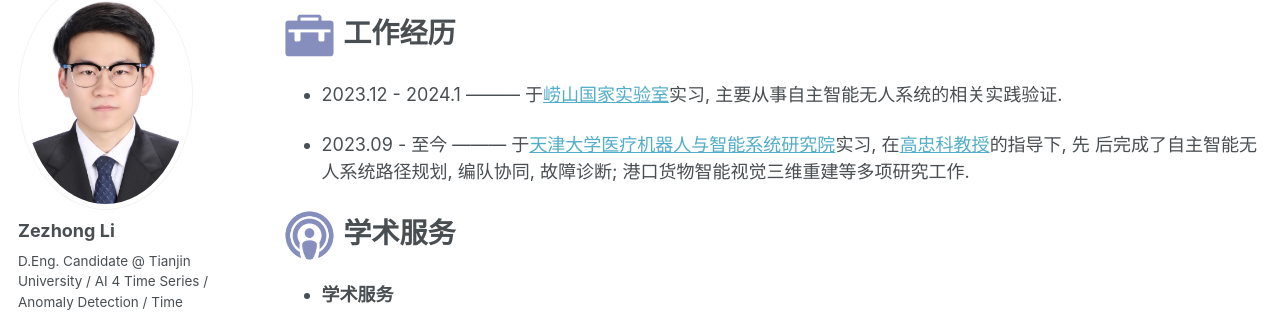
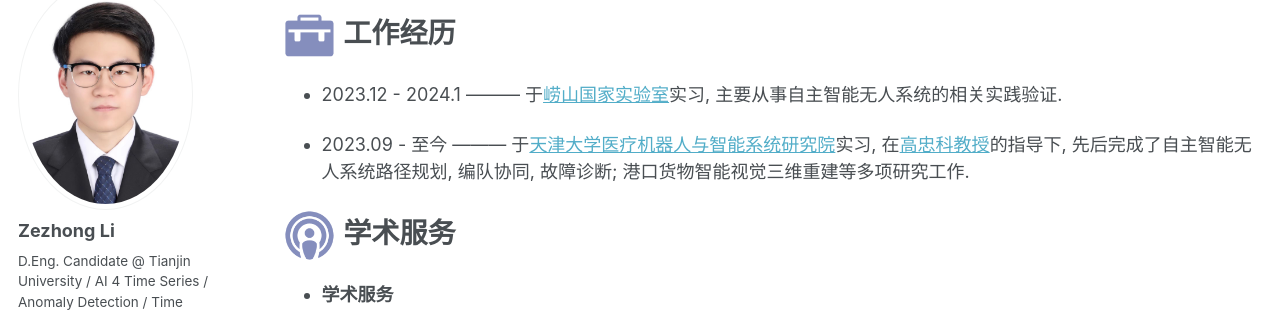
Before and after one commit to lzz19980125/lzz19980125.github.io, a Jekyll site: the page built from _pages/chinese.md, in a window 1280 px wide and 900 px high, scrolled down 2059 px. Shown: the part 126-440 px from the top of the window. Built offline with Jekyll 4.4.1, drawn with Linux system fonts in a browser that asks for light colours; some web fonts are replaced.

```diff
--- a/_pages/chinese.md
+++ b/_pages/chinese.md
@@ -66,8 +66,7 @@ Utilizing an Innovative Transformer-Based Model**", Journal of Marine Science an
 
 - 2023.12 - 2024.1 --------- 于[崂山国家实验室](https://www.lsnl.cn/)实习, 主要从事自主智能无人系统的相关实践验证.
 
-- 2023.09 -  至今  --------- 于[天津大学医疗机器人与智能系统研究院](https://imris.tju.edu.cn/)实习, 在[高忠科教授](https://imris.tju.edu.cn/info/1061/1231.htm)的指导下, 先
-后完成了自主智能无人系统路径规划, 编队协同, 故障诊断; 港口货物智能视觉三维重建等多项研究工作.
+- 2023.09 -  至今  --------- 于[天津大学医疗机器人与智能系统研究院](https://imris.tju.edu.cn/)实习, 在[高忠科教授](https://imris.tju.edu.cn/info/1061/1231.htm)的指导下, 先后完成了自主智能无人系统路径规划, 编队协同, 故障诊断; 港口货物智能视觉三维重建等多项研究工作.
 
 
 # <img src="../images/service.png" width="55" height="50"> 学术服务
```
